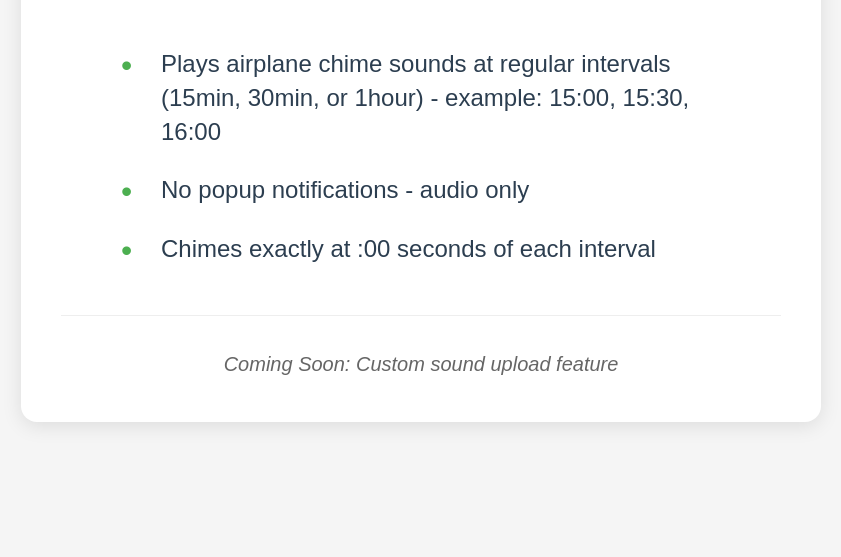
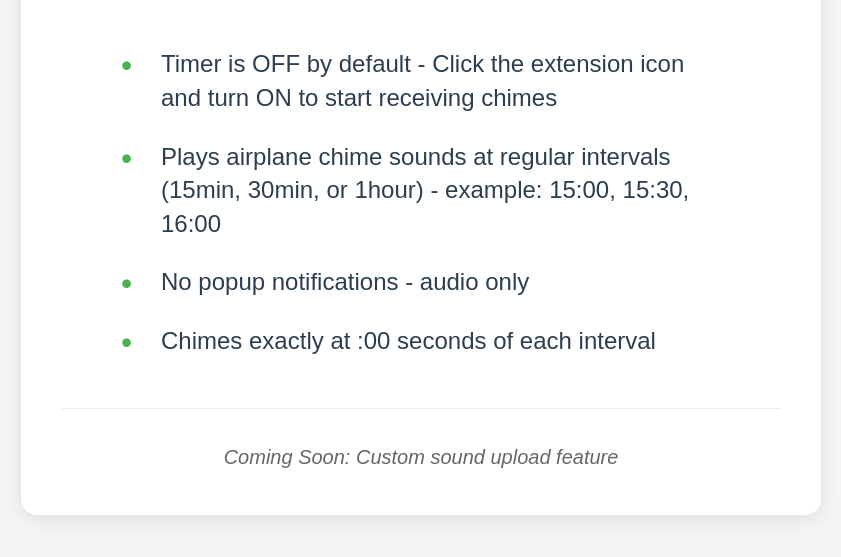
Before and after one commit to eddy961206/airplane_chime_timer, a browser extension: page welcome.html in a window 1280 px wide. Shown: the part 247-804 px from the top of the page, without its empty margins (219-1060 px from the left). Drawn offline with Linux system fonts and the light colour scheme.

Commit message:
Update welcom page - default is off instruction

```diff
--- a/welcome.html
+++ b/welcome.html
@@ -91,6 +91,7 @@
         <img src="icons/icon128.png" alt="Logo" class="logo">
         <h1>Airplane Chime Timer</h1>
         <ul class="key-points">
+            <li>Timer is OFF by default - Click the extension icon and turn ON to start receiving chimes</li>
             <li>Plays airplane chime sounds at regular intervals (15min, 30min, or 1hour) - example: 15:00, 15:30, 16:00</li>
             <li>No popup notifications - audio only</li>
             <li>Chimes exactly at :00 seconds of each interval</li>
```
